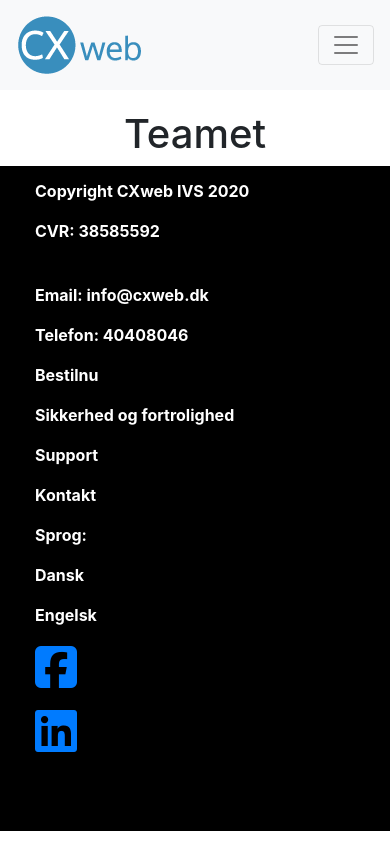
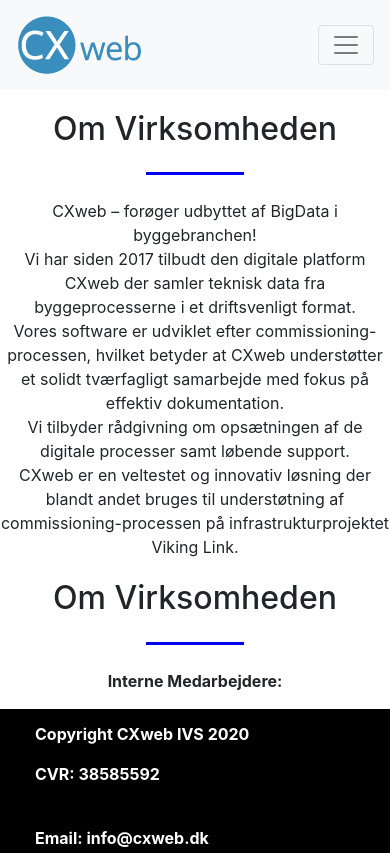
Before and after one commit to KasperHs93/CXwebprojekt, a website: page Teamet.html in a window 390 px wide. Shown: the top 853 px of the page. Drawn offline with nearby package versions, Linux system fonts and the light colour scheme.

Commit message:
Git upload CXweb projekt
added:
New pages, new styling, and JS.

added responsive footer.

```diff
--- a/Teamet.html
+++ b/Teamet.html
@@ -97,8 +97,36 @@
 
 
 <div class="lead text-center">
-    <h1>Teamet</h1>
+    <h2>Om Virksomheden</h2>
 </div>
+<hr class="my-4">
+
+<div class="text-center">
+    CXweb – forøger udbyttet af BigData i byggebranchen!
+    <br>
+    Vi har siden 2017 tilbudt den digitale platform CXweb der samler teknisk data fra byggeprocesserne i et driftsvenligt format.
+    <br>
+    Vores software er udviklet efter commissioning-processen,
+    hvilket betyder at CXweb understøtter et solidt tværfagligt samarbejde med fokus på effektiv dokumentation.
+    <br>
+    Vi tilbyder rådgivning om opsætningen af de digitale processer samt løbende support.
+    <br>
+    CXweb er en veltestet og innovativ løsning
+    der blandt andet bruges til understøtning af commissioning-processen på infrastrukturprojektet Viking Link.
+</div>
+
+<!-- om teamet !-->
+<div class="lead text-center">
+    <h2>Om Virksomheden</h2>
+</div>
+<hr class="my-4">
+
+<p class="text-center font-weight-bold">
+    Interne Medarbejdere:
+</p>
+
+
+
 
 
 <!-- footer !-->
--- a/css/styles.scss
+++ b/css/styles.scss
@@ -27,7 +27,6 @@
   width: 100%;
   height: 300px;
 }
-
 
 // Forside styling slut //
 
@@ -69,7 +68,6 @@
 
 
 // styling til Licenstyper //
-
 
 // styling til Licenstyper slut //
 
@@ -115,16 +113,7 @@
 
 // styling til Support slut //
 
-
-// styling til bestil nu //
-
-
-
-// styling til bestil nu slut //
-
-
 // styling til håndbogen //
-
 // styling til håndbogen slut //
 
 
@@ -133,7 +122,6 @@
 
 
 // styling til rådgivning //
-
 // styling til rådgivning slut //
 
 
@@ -207,9 +195,8 @@
 
 .card-footer {
   background-color: black;
-  padding-bottom: 60px;
+}
 
-}
 
 // accordion //
 #kravs, #eksportering, #Tjek, #Prjektweb, #Vejledninger, #eksempler, #kalender, #Store, #Mellemstore, #Små {
```
Also changed, not shown: Rådgivning.html (+9 -0 lines), Værktøjskassen.html (+17 -0 lines), css/styles.css, 1 other file.
